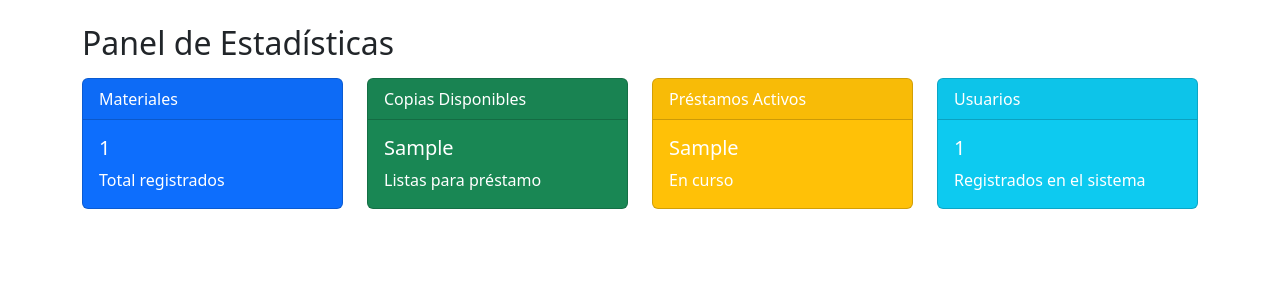
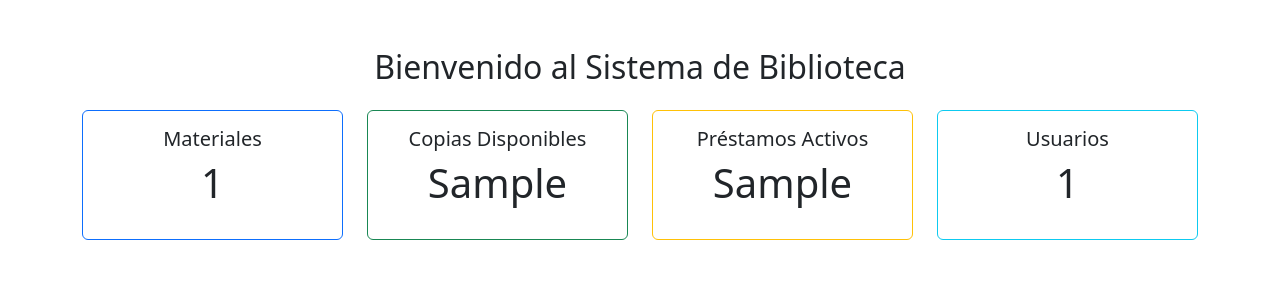
Before and after one commit to DevCadi/SISTEMA_BIBLIOTECA, a Flask app: template templates/dashboard.html in a window 1280 px wide. Shown: the part 56-356 px from the top of the page. Run offline with Flask 3, Linux system fonts and the light colour scheme; the template is opened without the code that fills it: most values are stand-ins (such as "Sample title", 1, 10 or a date in 2020); parts of the project's set-up code (start-up, migrations or seed data) failed here and were passed over.

Commit message:
modificando interface de usuario

```diff
--- a/templates/dashboard.html
+++ b/templates/dashboard.html
@@ -1,41 +1,37 @@
 {% extends 'base.html' %}
 {% block content %}
-<div class="container mt-4">
-  <h2>Panel de Estadísticas</h2>
-  <div class="row mt-3">
+<div class="container mt-5">
+  <h2 class="mb-4 text-center">Bienvenido al Sistema de Biblioteca</h2>
+  <div class="row text-center">
     <div class="col-md-3">
-      <div class="card text-white bg-primary mb-3">
-        <div class="card-header">Materiales</div>
+      <div class="card border-primary">
         <div class="card-body">
-          <h5 class="card-title">{{ total_materiales }}</h5>
-          <p class="card-text">Total registrados</p>
+          <h5 class="card-title">Materiales</h5>
+          <p class="display-6">{{ total_materiales }}</p>
         </div>
       </div>
     </div>
     <div class="col-md-3">
-      <div class="card text-white bg-success mb-3">
-        <div class="card-header">Copias Disponibles</div>
+      <div class="card border-success">
         <div class="card-body">
-          <h5 class="card-title">{{ copias_disponibles }}</h5>
-          <p class="card-text">Listas para préstamo</p>
+          <h5 class="card-title">Copias Disponibles</h5>
+          <p class="display-6">{{ copias_disponibles }}</p>
         </div>
       </div>
     </div>
     <div class="col-md-3">
-      <div class="card text-white bg-warning mb-3">
-        <div class="card-header">Préstamos Activos</div>
+      <div class="card border-warning">
         <div class="card-body">
-          <h5 class="card-title">{{ prestamos_activos }}</h5>
-          <p class="card-text">En curso</p>
+          <h5 class="card-title">Préstamos Activos</h5>
+          <p class="display-6">{{ prestamos_activos }}</p>
         </div>
       </div>
     </div>
     <div class="col-md-3">
-      <div class="card text-white bg-info mb-3">
-        <div class="card-header">Usuarios</div>
+      <div class="card border-info">
         <div class="card-body">
-          <h5 class="card-title">{{ total_usuarios }}</h5>
-          <p class="card-text">Registrados en el sistema</p>
+          <h5 class="card-title">Usuarios</h5>
+          <p class="display-6">{{ total_usuarios }}</p>
         </div>
       </div>
     </div>
```
Also changed, not shown: controllers/usuario_controller.py (+7 -2 lines), models/usuario_model.py (+10 -1 lines), templates/login.html (+8 -10 lines).
